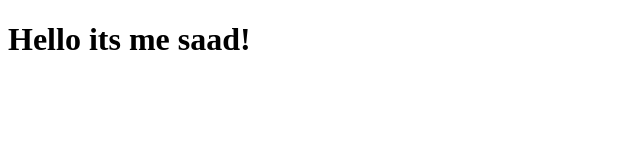
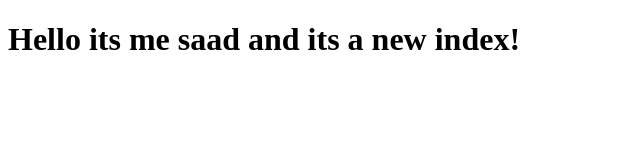
Before and after one commit to SaadChaudhary12/pipeline-task, a plain HTML site: page index.html in a window 1280 px wide. Shown: the whole page, without its empty margins (0-640 px from the left). Drawn offline with Linux system fonts and the light colour scheme.

Commit message:
updated index.html

```diff
--- a/index.html
+++ b/index.html
@@ -6,6 +6,6 @@
     <title>My Custom Website</title>
 </head>
 <body>
-    <h1>Hello its me saad!</h1>
+    <h1>Hello its me saad and its a new index!</h1>
 </body>
 </html>
```
